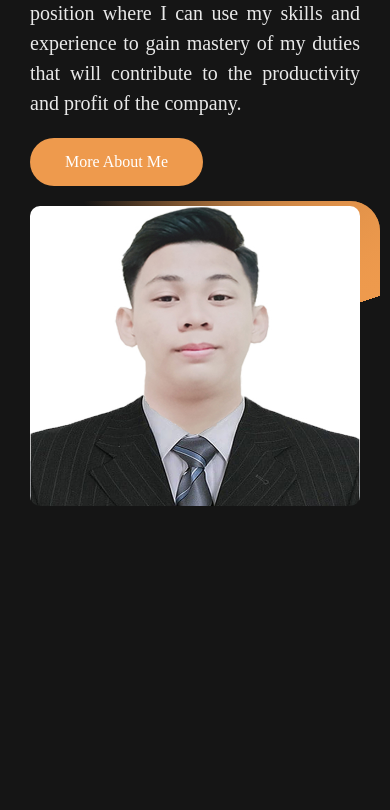
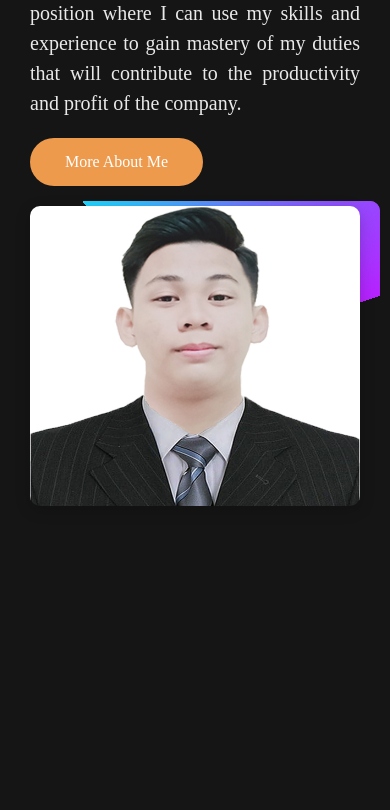
Before and after one commit to supremojasd/portfolio-website, a PHP site: page / in a window 390 px wide. Shown: the part 1171-1981 px from the top of the page. Run offline with PHP 8.4, Linux system fonts and the light colour scheme; some libraries are stand-ins or nearby versions; some web fonts are replaced.

Commit message:
Update style2.css

```diff
--- a/style2.css
+++ b/style2.css
@@ -401,8 +401,8 @@ h3.my-profession
     left: -5px;
     right: -5px;
     bottom: -5px;
-    background-image: conic-gradient(from var(--angle), transparent 70%, var(--skin-color));
-    border-radius: 30px;
+    background-image: conic-gradient(from var(--angle),  transparent 70%, #21D4FD 0%, #B721FF 100%);
+    border-radius: 10px;
     animation: spin 3s linear infinite;
     z-index: -1;
 }
@@ -421,6 +421,7 @@ h3.my-profession
     margin: auto;
     border-radius: 10px;
     height: 400px;
+    box-shadow: 0px 4px 15px rgba(0, 0, 0, 0.2);
 }
 
 /* Continuous rotation animation for after
@@ -1083,29 +1084,50 @@ h3.my-profession
         max-width: 50%;
     }
     .home-img::before,
-    .home-img::after {
-        top: -5px;
-        left: -5px;
-        right: -5px;
-        bottom: -5px;
-        background-image: conic-gradient(from var(--angle), transparent 70%,var(--skin-color));
+    .home-img::after
+    {
+        top: 300px;
+        left: -10px;
+        right: 300px;
+        bottom: -20px;
+        background-image: conic-gradient(from var(--angle), transparent 70%, #21D4FD 0%, #B721FF 100%);
     }
+
     .home .home-img img {
         height: 300px; /* Adjust for smaller screens */
+    }
+    .about .about-content .about-text p
+    {
+        margin-bottom: 30px;
+        font-size: 16px;
+        line-height:22px;
+        padding: 0 10px;
+     }
+     .about .about-content .about-text h3
+    {
+        font-size: 24px;
+        text-align: center;
+    }
+    .about .section-title h2
+    {
+        font-size: 28px;
+        text-align: center;
     }
 
 }
 @media (max-width: 480px) {
     .home-img::before,
-    .home-img::after {
+    .home-img::after
+    {
         top: -5px;
         left: -5px;
         right: -5px;
         bottom: -5px;
-        background-image: conic-gradient(from var(--angle), transparent 70%, var(--skin-color));
+        background-image: conic-gradient(from var(--angle), transparent 70%, #21D4FD 0%, #B721FF 100%);
+
     }
-
-    .responsive-image {
+    .responsive-image
+    {
         margin-top: 20px;
         height: 200px;
         width: 100%;
```
